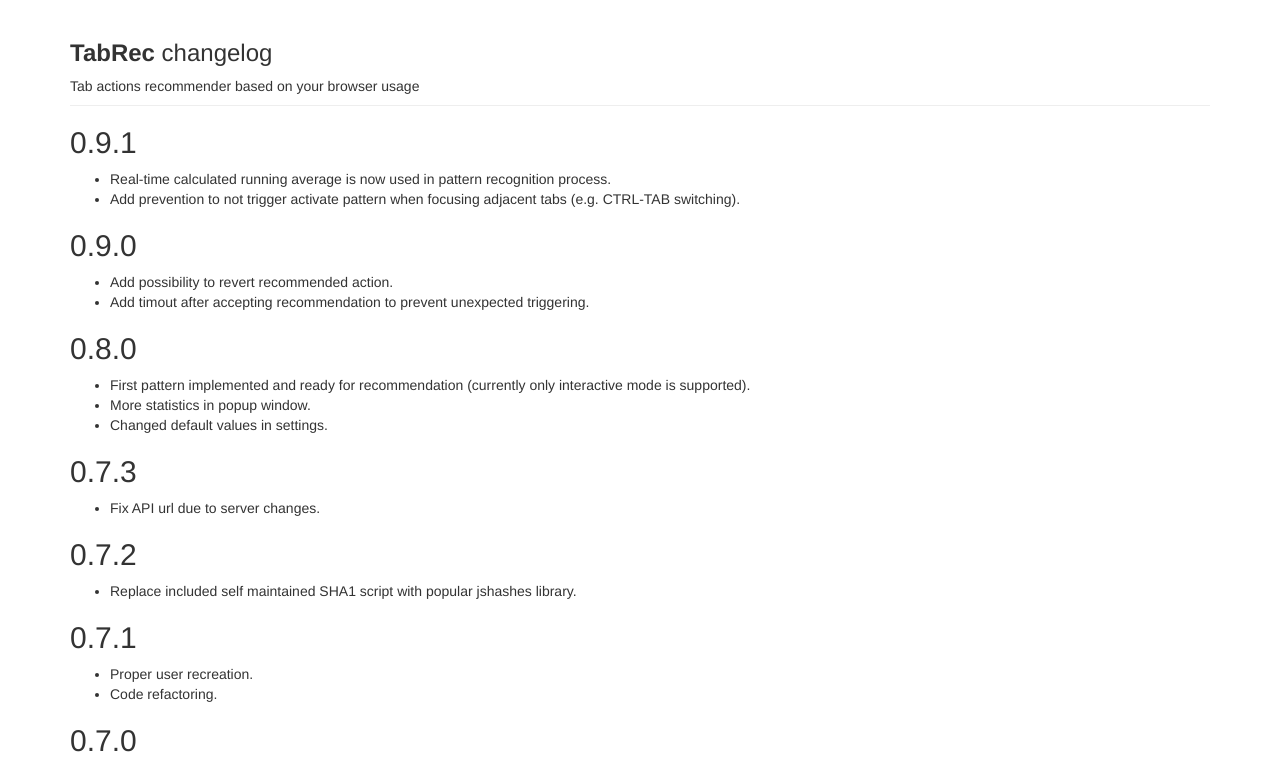
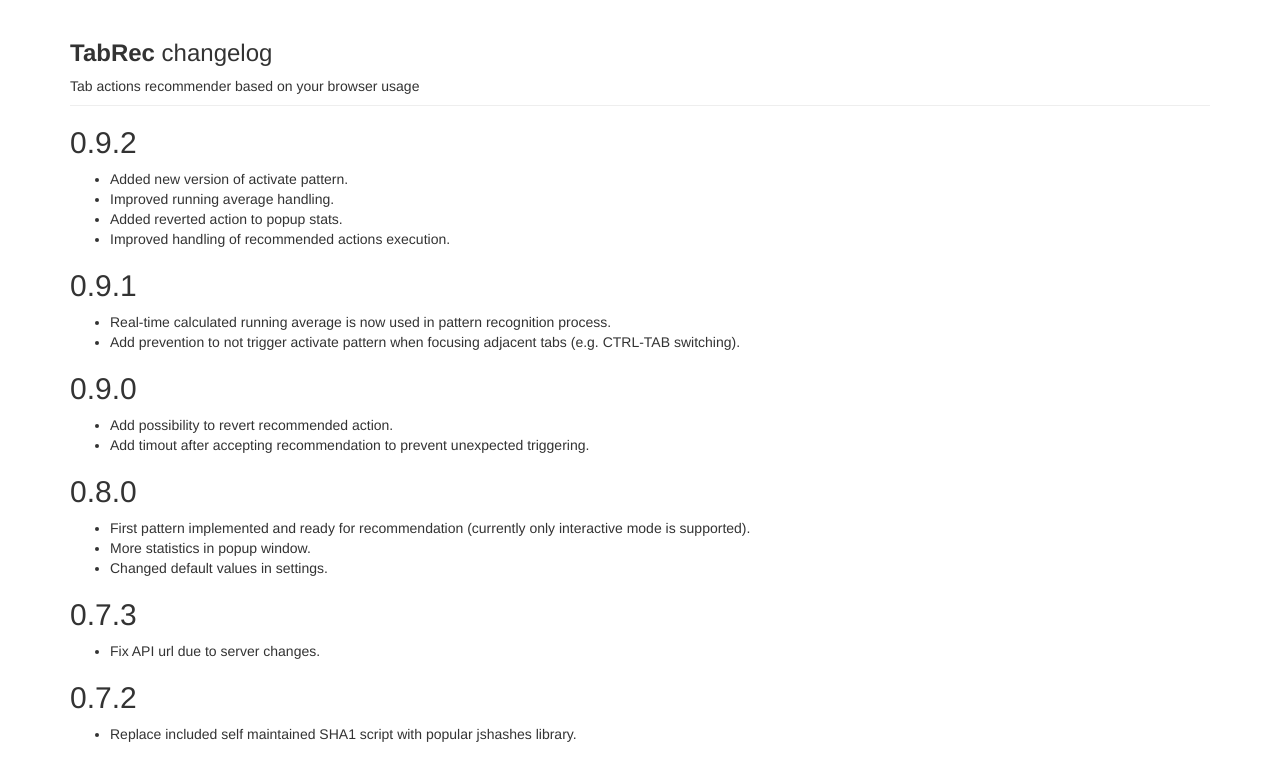
Before and after one commit to martin-svk/tabrec, a browser extension: page pages/changelog.html in a window 1280 px wide. Shown: the top 761 px of the page. Drawn offline with nearby package versions, Linux system fonts and the light colour scheme.

Commit message:
Add changes for 0.9.2 to changelog.

```diff
--- a/pages/changelog.html
+++ b/pages/changelog.html
@@ -11,6 +11,14 @@
         <h3><b>TabRec</b> changelog</h3>
         <footer id="footer-text">Tab actions recommender based on your browser usage</footer>
       </div>
+
+      <h2 id="section">0.9.2</h2>
+      <ul>
+        <li>Added new version of activate pattern.</li>
+        <li>Improved running average handling.</li>
+        <li>Added reverted action to popup stats.</li>
+        <li>Improved handling of recommended actions execution.</li>
+      </ul>
 
       <h2 id="section">0.9.1</h2>
       <ul>
```
Also changed, not shown: CHANGELOG.md.
